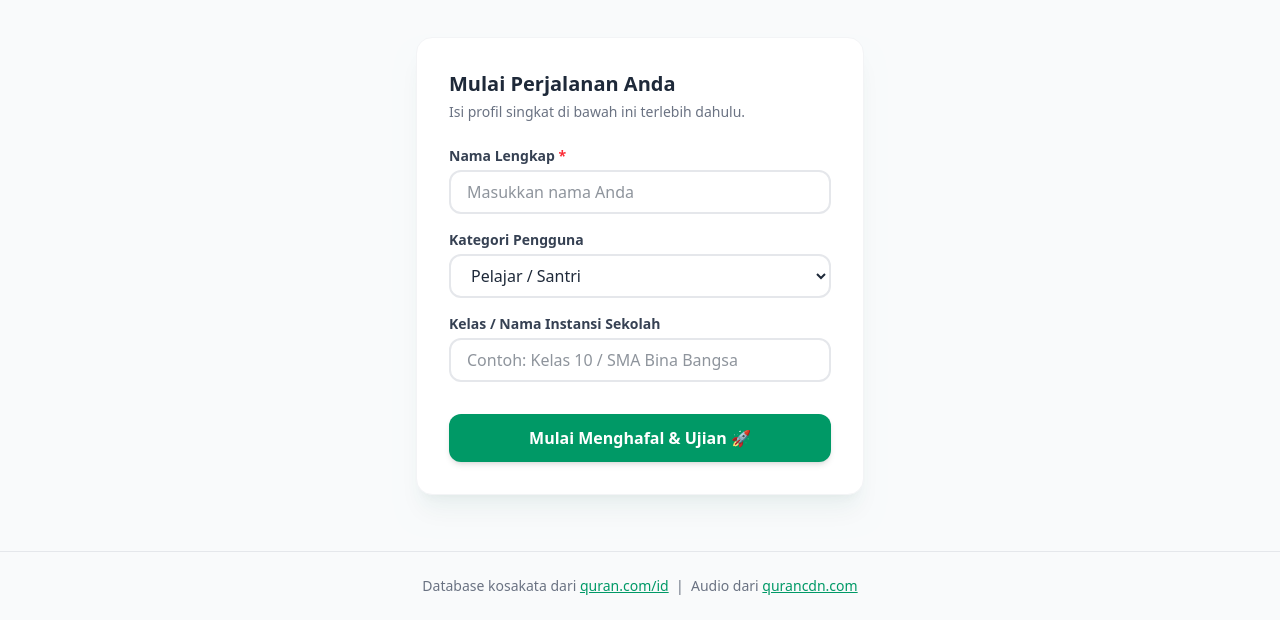
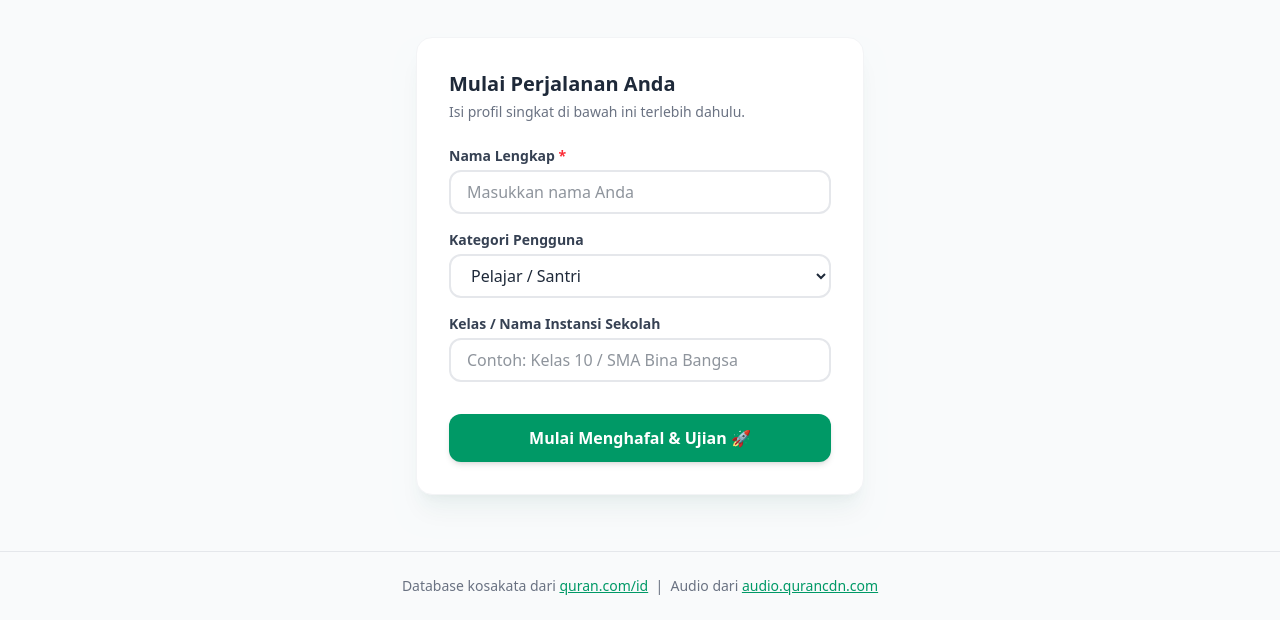
Before and after one commit to seribudigital/mufrodatquran, a website: page index.html in a window 1280 px wide. Shown: the part 209-829 px from the top of the page. Drawn offline with Linux system fonts and the light colour scheme.

Commit message:
fix: update footer audio source link to audio.qurancdn.com

```diff
--- a/index.html
+++ b/index.html
@@ -794,7 +794,7 @@
             Database kosakata dari
             <a href="https://quran.com/id" target="_blank" class="text-emerald-600 hover:text-emerald-700 font-medium transition underline">quran.com/id</a>
             &nbsp;|&nbsp; Audio dari
-            <a href="https://qurancdn.com" target="_blank" class="text-emerald-600 hover:text-emerald-700 font-medium transition underline">qurancdn.com</a>
+            <a href="https://audio.qurancdn.com" target="_blank" class="text-emerald-600 hover:text-emerald-700 font-medium transition underline">audio.qurancdn.com</a>
         </p>
     </footer>
 
```
